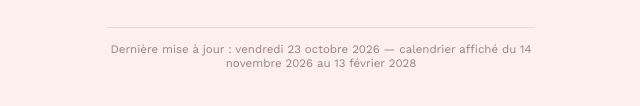
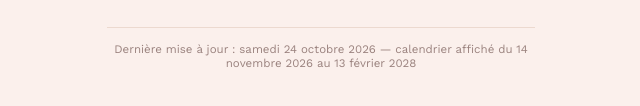
Before and after one commit to knlpsl/agenda, a plain HTML site: page index.html in a window 1280 px wide. Shown: the part 6583-6689 px from the top of the page, 319-959 px from the left. Drawn offline with nearby package versions, Linux system fonts and the light colour scheme.

Commit message:
Sync agenda: samedi 24 octobre 2026

```diff
--- a/index.html
+++ b/index.html
@@ -386,7 +386,7 @@
   <div id="calendar"></div>
 
   <footer><!-- FOOTER_START -->
-      Dernière mise à jour : vendredi 23 octobre 2026 — calendrier affiché du 14 novembre 2026 au 13 février 2028
+      Dernière mise à jour : samedi 24 octobre 2026 — calendrier affiché du 14 novembre 2026 au 13 février 2028
       <!-- FOOTER_END --></footer>
 </main>
 
```
